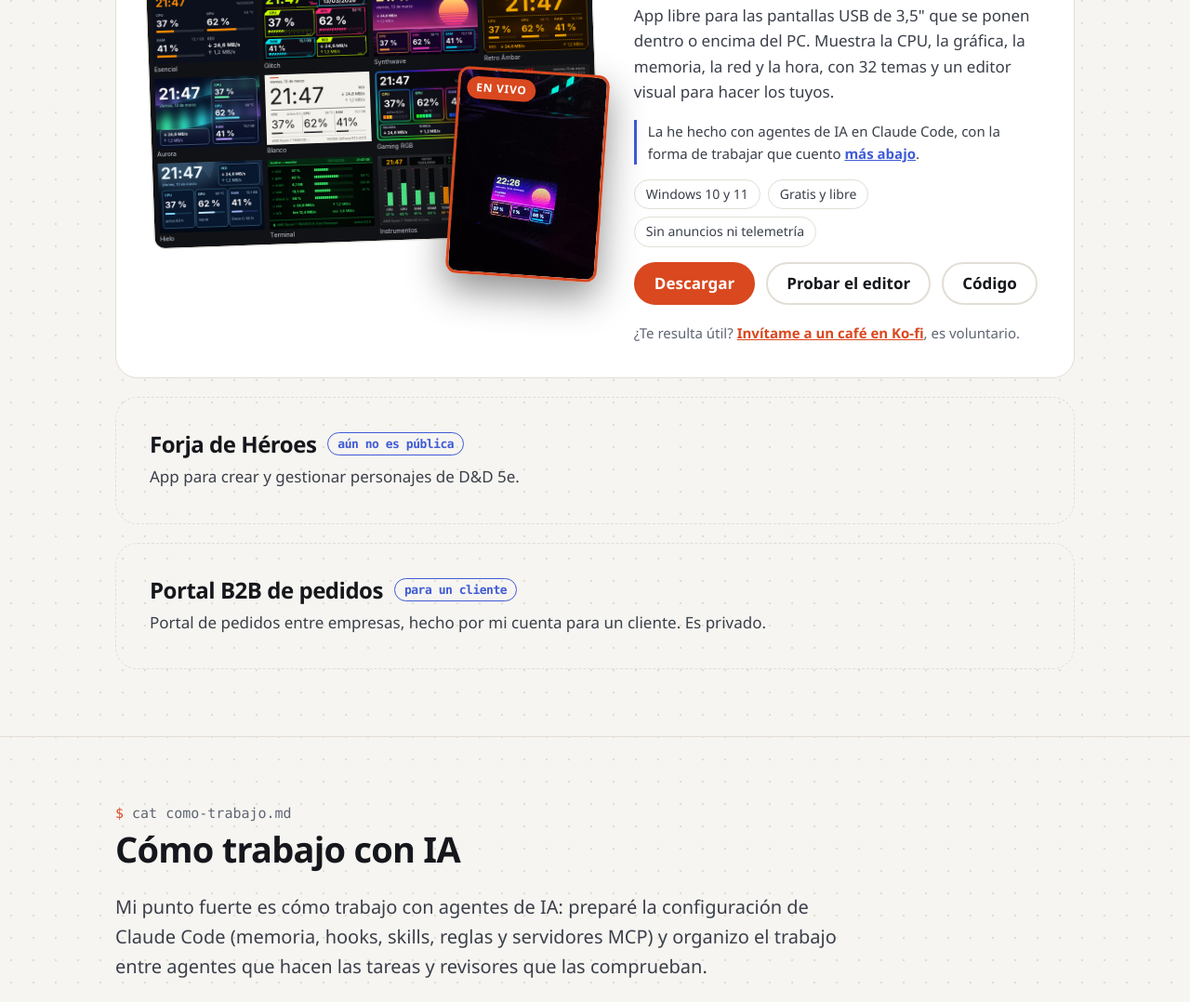
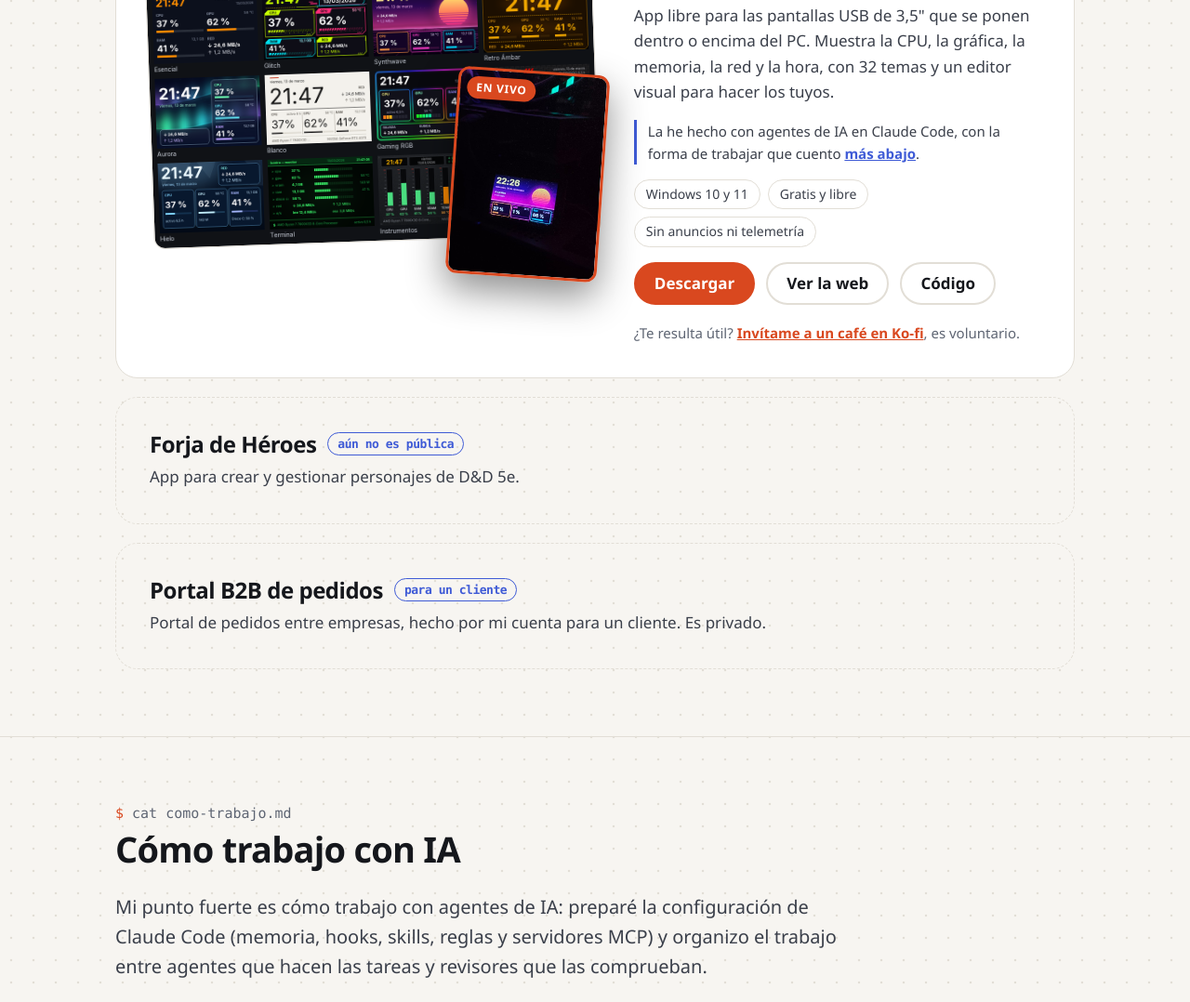
Before and after one commit to eriik-rz/eriik-rz.github.io, a plain HTML site: page index.html in a window 1280 px wide. Shown: the part 1523-2601 px from the top of the page at 93% size. Drawn offline with Linux system fonts and the light colour scheme.

Commit message:
Luzeira: el botón lleva a su web en vez de a la demo

```diff
--- a/index.html
+++ b/index.html
@@ -80,7 +80,7 @@
             </ul>
             <div class="botones">
               <a class="boton boton--principal" href="https://github.com/eriik-rz/luzeira/releases/latest">Descargar</a>
-              <a class="boton" href="https://eriik-rz.github.io/luzeira/demo/">Probar el editor</a>
+              <a class="boton" href="https://eriik-rz.github.io/luzeira/">Ver la web</a>
               <a class="boton" href="https://github.com/eriik-rz/luzeira">Código</a>
             </div>
             <p class="apoyo">¿Te resulta útil? <a href="https://ko-fi.com/eriik_rz" rel="me noopener">Invítame a un café en Ko-fi</a>, es voluntario.</p>
```
